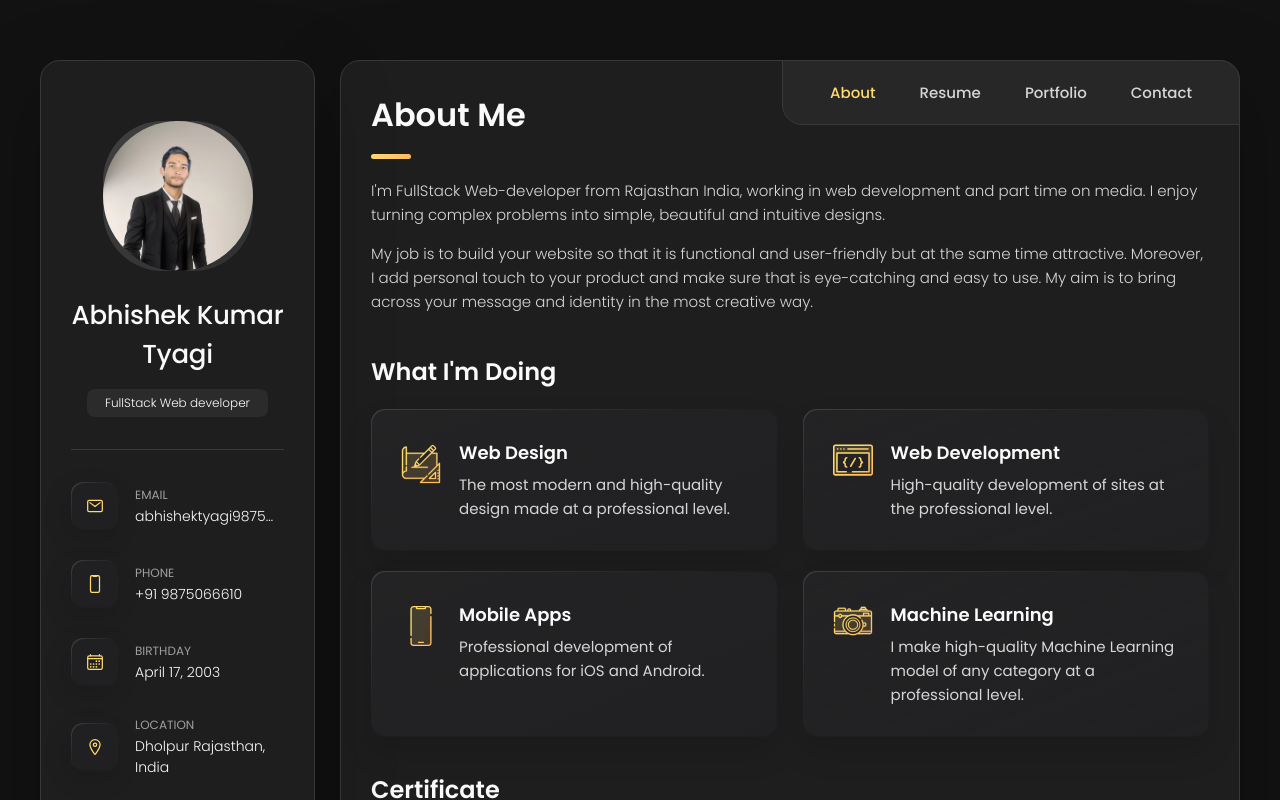
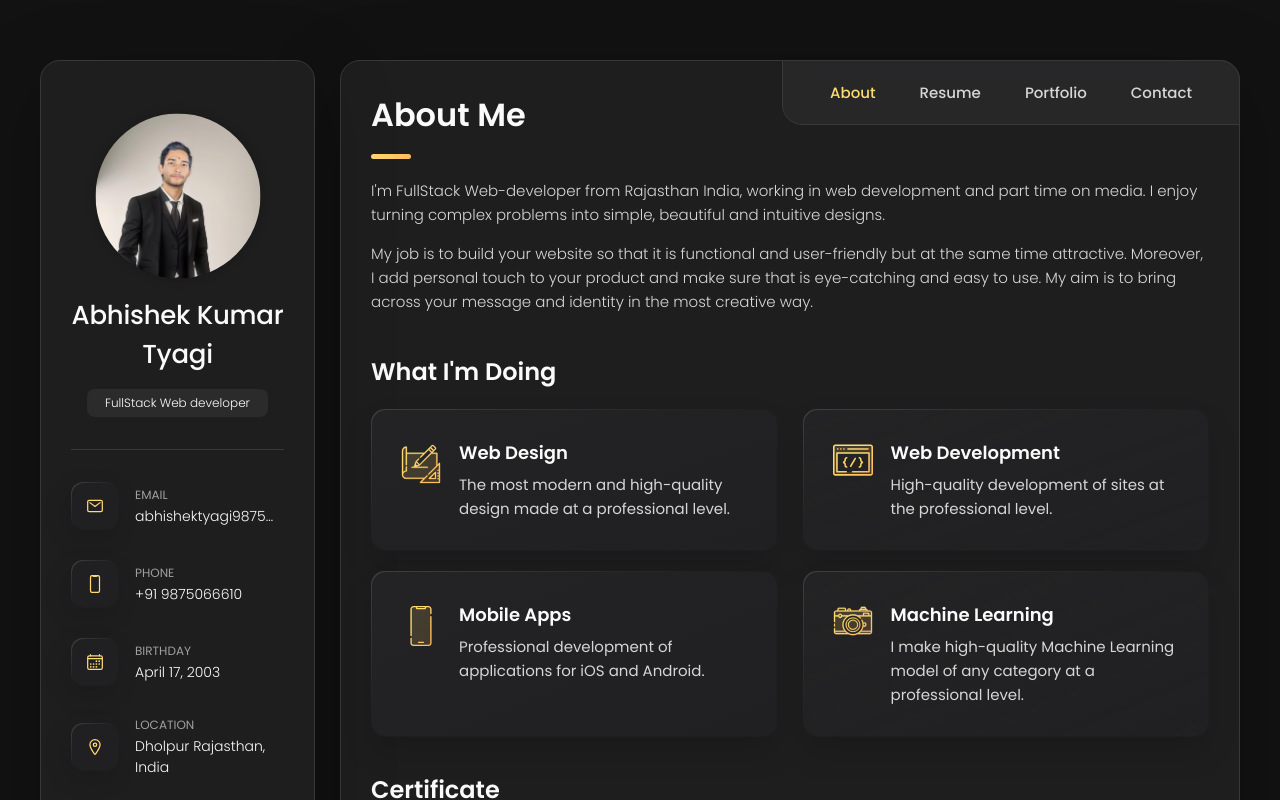
Before and after one commit to Abhishek9ttyagi/portfolio, a plain HTML site: page index.html in a window 1280 px wide. In both pictures the pointer is over the picture 177 px from the left and 196 px from the top of the page. Shown: the top 800 px of the page. Drawn offline with nearby package versions, Linux system fonts and the light colour scheme.

Commit message:
hover on img

```diff
--- a/assets/css/style.css
+++ b/assets/css/style.css
@@ -303,10 +303,6 @@ main {
   min-width: 259px;
 }
 
-
-
-
-
 /*-----------------------------------*\
   #SIDEBAR
 \*-----------------------------------*/
@@ -331,7 +327,15 @@ main {
 .avatar-box {
   background: var(--bg-gradient-onyx);
   border-radius: 50%;
-}
+  transition: all 0.3s ease;
+}
+
+.avatar-box>img:hover {
+  transform: scale(1.1);
+  box-shadow: 0 0 10px rgba(0, 0, 0
+  , 0.2);
+  }
+
 
 .info-content .name {
   color: var(--white-2);
@@ -1905,7 +1909,9 @@ textarea.form-input::-webkit-resizer { display: none; }
 
   .sidebar-info { flex-direction: column; }
 
-  .avatar-box img { width: 150px; }
+  .avatar-box img { width: 150px;
+    transition: all 0.3s ease;
+  }
 
   .info-content .name {
     white-space: wrap;
```
